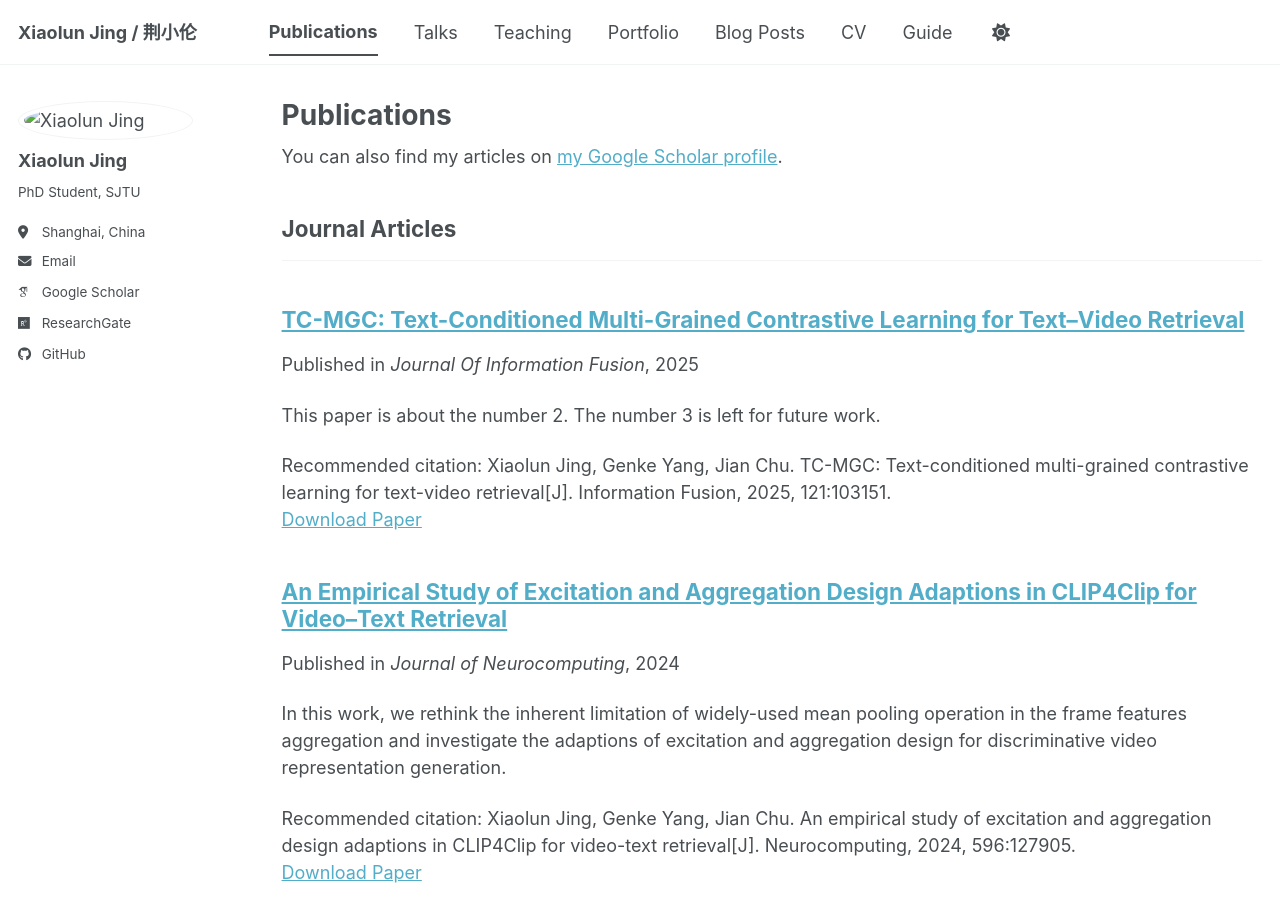
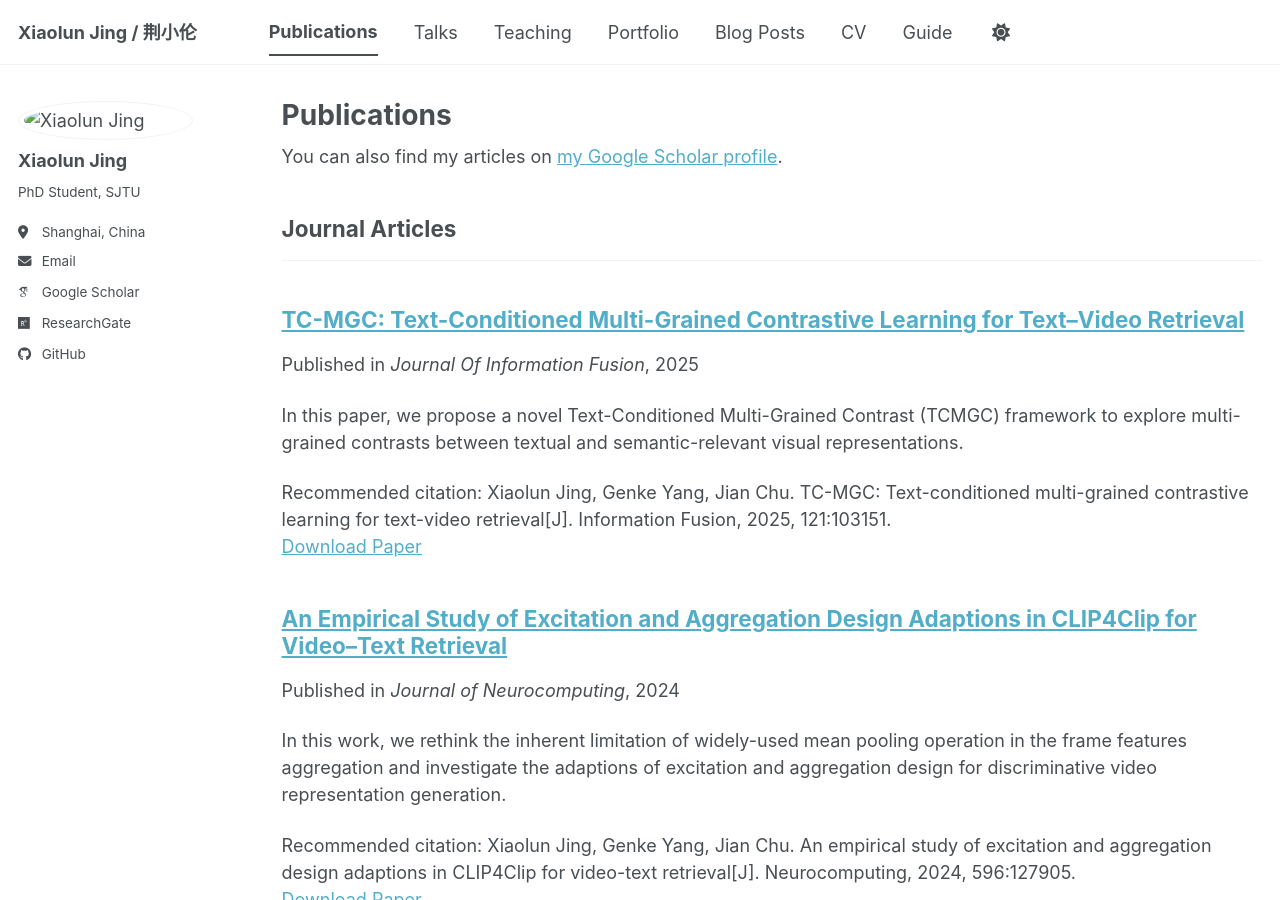
Before and after one commit to JingXiaolun/JingXiaolun.github.io, a Jekyll site: the page built from _pages/publications.html, in a window 1280 px wide and 900 px high. Built offline with Jekyll 4.4.1, drawn with Linux system fonts in a browser that asks for light colours; some web fonts are replaced; a script bundle is joined from its source files by our own code; library files that are not in the unit come from our copies.

Commit message:
Update 2010-10-01-paper-title-number-2.md

```diff
--- a/_publications/2010-10-01-paper-title-number-2.md
+++ b/_publications/2010-10-01-paper-title-number-2.md
@@ -3,7 +3,8 @@ title: "TC-MGC: Text-Conditioned Multi-Grained Contrastive Learning for Text–V
 collection: publications
 category: manuscripts
 permalink: /publication/2010-10-01-paper-title-number-2
-excerpt: 'This paper is about the number 2. The number 3 is left for future work.'
+excerpt: 'In this paper, we propose a novel Text-Conditioned Multi-Grained Contrast (TCMGC) framework to explore multi-grained contrasts between textual
+and semantic-relevant visual representations.'
 date: 2025-03-23
 venue: 'Journal Of Information Fusion'
 paperurl: 'https://doi.org/10.1016/j.inffus.2025.103151'
```
